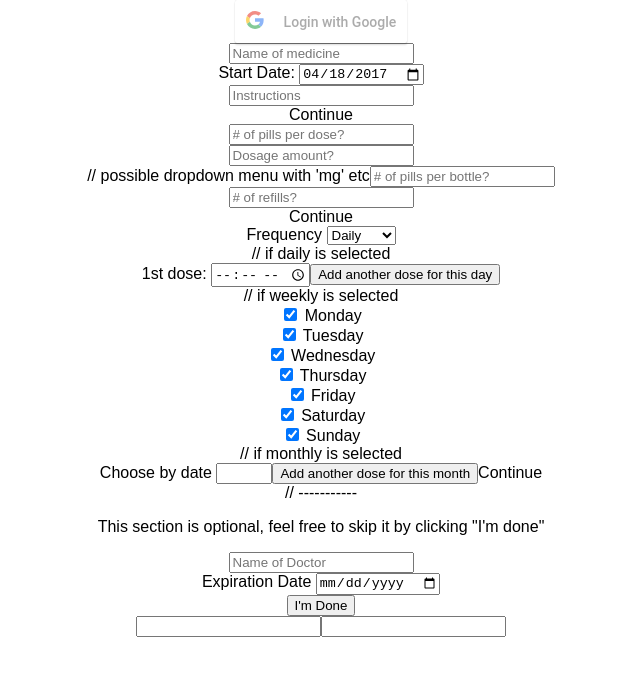
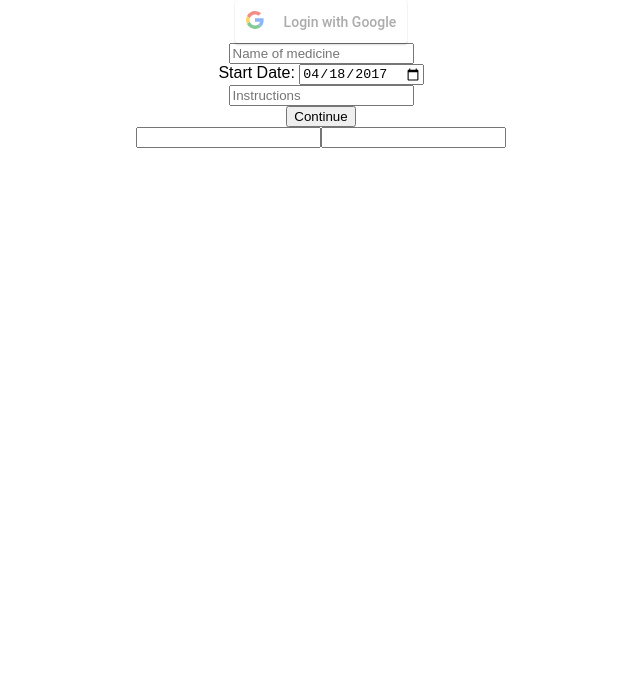
Before and after one commit to CorinneKelly/prescRxibed-react, a React (Create React App) app: page / in a window 1280 px wide. Shown: the top 676 px of the page, without its empty margins (319-959 px from the left). Built offline with nearby package versions, Linux system fonts and the light colour scheme; no server answers.

Commit message:
switched form to display one part at a time

```diff
--- a/src/App.js
+++ b/src/App.js
@@ -10,6 +10,8 @@ import './App.css'
 import Home from './components/Home'
 
 // make sure store is right later
+
+
 
 class App extends Component {
   render() {
--- a/src/components/AddPrescription.js
+++ b/src/components/AddPrescription.js
@@ -5,70 +5,57 @@ class AddPrescription extends Component {
 
 	constructor() {
 		super()
+
 		this.handleSubmit = this.handleSubmit.bind(this)
-
 		this.handleFrequency = this.handleFrequency.bind(this)
 		this.addDoseTime = this.addDoseTime.bind(this)
 		this.addDoseMonth = this.addDoseMonth.bind(this)
-
 		this.showStepTwo = this.showStepTwo.bind(this)
 		this.showStepThree = this.showStepThree.bind(this)
 		this.showStepFour = this.showStepFour.bind(this)
+
+		this.state={
+			step: 1
+	}
 }
 
-	handleSubmit() {
-	}
-
-	handleFrequency() {
-		// should display appropriate selections depending on selection value
-	}
-
-	addDoseTime() {
-		//  should add "2nd Dose" with new time input
-		//  can change to "add dose time" if too complex
-	}
-
-	addDoseMonth() {
-		//  should add another monthly dose line
-	}
-
-	showStepTwo() {
-		// hide first part of form and show second part
-	}
-	showStepThree() {
-		// hide second part of form and show third part
-	}
-	showStepFour() {
-		// hide third part of form and show fourth part
-	}
-
-
-	render() {
+	renderStepOne(){
+		if(this.state.step == 1){
 			// sets default start date to today
 			let date = new Date()
 			let today = moment(date).format('YYYY-MM-DD')
-
-
-
-		return (
-			<form onSubmit={this.handleSubmit}>
-
+			return(
 				<div class="stepOne" >
 					<input type="text" placeholder="Name of medicine" /><br />
 					Start Date: <input type="date" value={today} /><br />
 					<input type="textarea" placeholder="Instructions" /><br />
-					<a onClick={this.showStepTwo} >Continue</a>
+					<button onClick={this.showStepTwo} >Continue</button>
 				</div>
+			)
+		}else{
+			return null
+		}
+	}
 
+	renderStepTwo(){
+		if(this.state.step == 2){
+			return (
 			<div class="stepTwo" >
 				<input type="number" placeholder="# of pills per dose?" /><br />
 				<input type="number" placeholder="Dosage amount?" /><br />
 				 // possible dropdown menu with 'mg' etc
 				<input type="number" placeholder="# of pills per bottle?" /><br />
 				<input type="number" placeholder="# of refills?" /><br />
-					<a onClick={this.showStepThree} >Continue</a>
-				</div>
+				<button onClick={this.showStepThree} >Continue</button>
+			</div>)
+		} else {
+		return null
+		}
+	}
 
+	renderStepThree(){
+		if(this.state.step == 3){
+			return (
 				<div className="stepThree" >
 					Frequency <select name="frequency" onChange={this.handleFrequency}>
 						<option value="daily">Daily</option>
@@ -97,18 +84,73 @@ class AddPrescription extends Component {
 					// if monthly is selected
 					<div className="monthlyFrequency" >
 						Choose by date <input type="number" name="monthFreq" min="1" max="31" />
-						<button onClick={this.addDoseMonth}>Add another dose for this month</button>
-						<a onClick={this.showStepFour} >Continue</a>
+						<button onClick={this.addDoseMonth}>Add another dose for this month</button><br />
+						<button onClick={this.showStepFour} >Continue</button>
 					</div>
-				</div>
+				</div>)
+		}else{
+			return null
+		}
+	}
 
-				// -----------
-
+	renderStepFour(){
+		if(this.state.step == 4){
+			return(
+				<div>
 					<p>This section is optional, feel free to skip it by clicking "I'm done"</p>
 					<input type="text" placeholder="Name of Doctor" /><br />
 					Expiration Date <input type="date" /><br />
+					<input type="submit" value="I'm Done" />
+				</div>
+			)
+		}else{
+			return null
+		}
+	}
 
-				<input type="submit" value="I'm Done" />
+
+	handleSubmit() {
+	}
+
+	handleFrequency() {
+		// should display appropriate selections depending on selection value
+	}
+
+	addDoseTime() {
+		//  should add "2nd Dose" with new time input
+		//  can change to "add dose time" if too complex
+	}
+
+	addDoseMonth() {
+		//  should add another monthly dose line
+	}
+
+	showStepTwo() {
+		// hide first part of form and show second part
+		this.setState({
+			step: 2
+		})
+	}
+	showStepThree() {
+		// hide second part of form and show third part
+		this.setState({
+			step: 3
+		})
+	}
+	showStepFour() {
+		// hide third part of form and show fourth part
+		this.setState({
+			step: 4
+		})
+	}
+
+	render() {
+		return (
+			<form onSubmit={this.handleSubmit}>
+				{this.renderStepOne()}
+				{this.renderStepTwo()}
+				{this.renderStepThree()}
+				{this.renderStepFour()}
 			</form>
 		)
 	}
```
Lines whose indentation alone changed are shown as unchanged.
